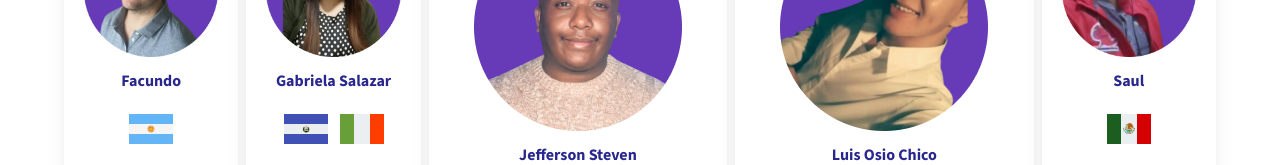
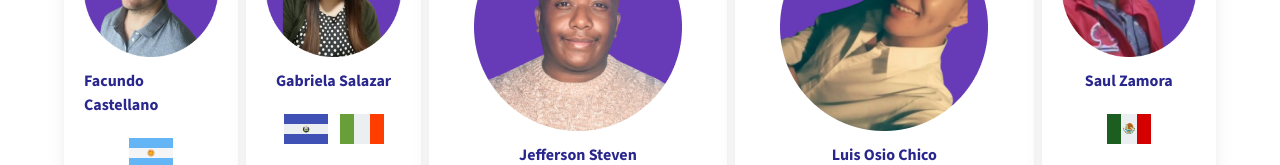
Before and after one commit to No-Country/c12-14-ft-node-react, a React (Vite) app in the folder front/: page /about-us in a window 1280 px wide. Shown: the part 541-706 px from the top of the page. Built offline with nearby package versions, Linux system fonts and the light colour scheme; no server answers; what cloudinary-core would draw is missing.

Commit message:
Update About.jsx

```diff
--- a/front/src/router/About/About.jsx
+++ b/front/src/router/About/About.jsx
@@ -41,7 +41,7 @@ const members = [
   {
     id: 5,
     photo: facundo,
-    name: 'Facundo',
+    name: 'Facundo Castellano',
     rol: 'Backend Developer',
     github: '',
     linkedin: '',
@@ -79,7 +79,7 @@ const members = [
   {
     id: 4,
     photo: saul,
-    name: 'Saul',
+    name: 'Saul Zamora',
     rol: 'Backend Developer',
     github: '',
     linkedin: '',
```
